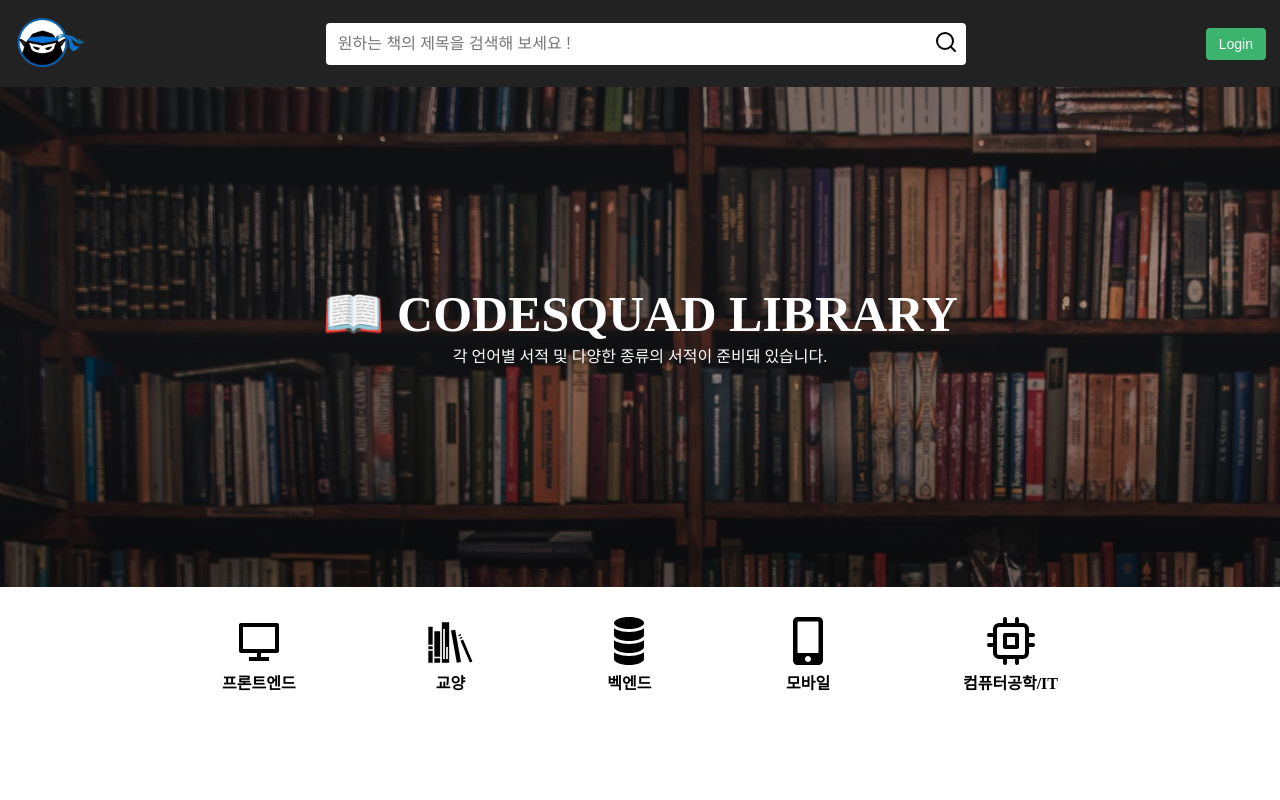
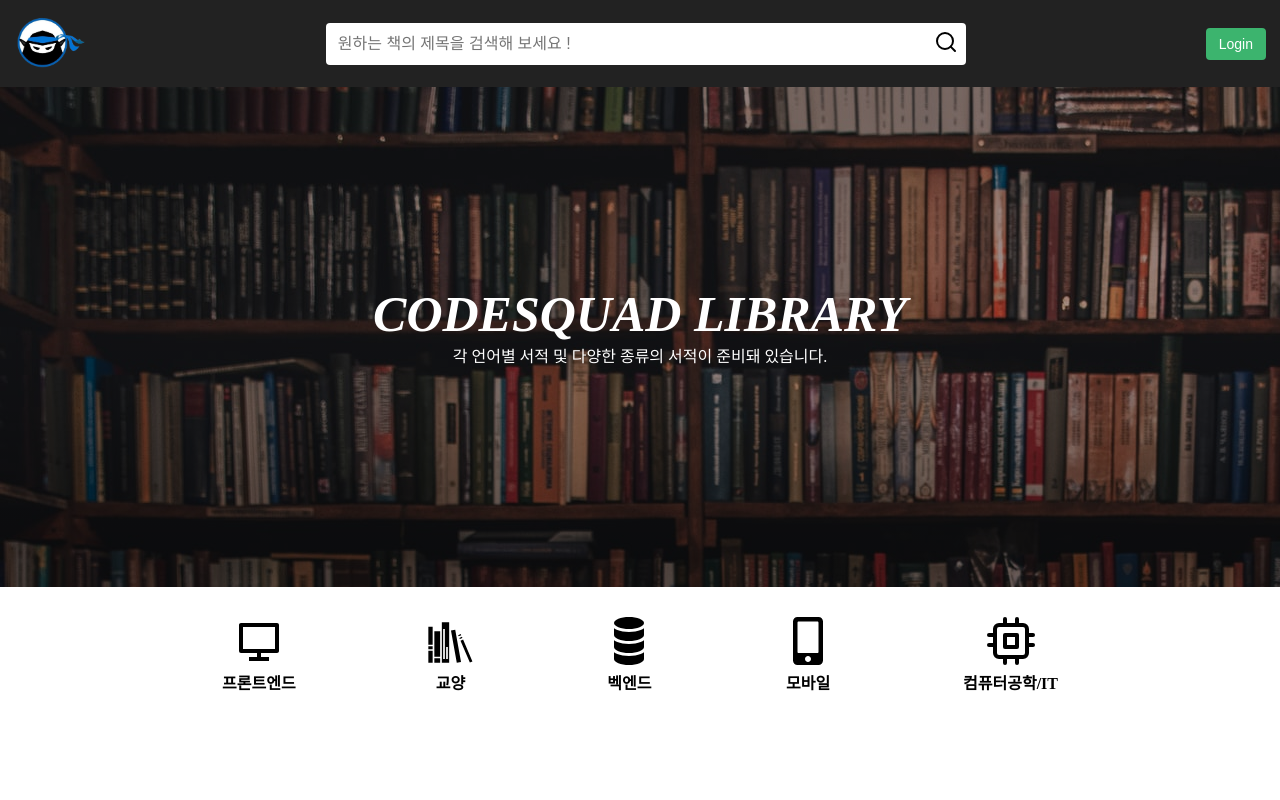
Before and after one commit to Library-solider/codesquad-library, a React (Create React App) app in the folder client/library-project/: page / in a window 1280 px wide. Shown: the top 800 px of the page. Built offline with nearby package versions, Linux system fonts and the light colour scheme; no server answers; the HTML template or start-up script is replaced by a standard one.

Commit message:
[#23] style : font-style italic 추가

```diff
--- a/client/library-project/src/components/introduce/Introduce.jsx
+++ b/client/library-project/src/components/introduce/Introduce.jsx
@@ -2,7 +2,7 @@
 import styled from "styled-components";
 import book from "../../assets/images/book-image.jpg";
 
-const MAIN_TITLE = "📖 CODESQUAD LIBRARY";
+const MAIN_TITLE = "CODESQUAD LIBRARY";
 const INTRODUCTION = "각 언어별 서적 및 다양한 종류의 서적이 준비돼 있습니다.";
 
 const Introduce = () => {
@@ -46,6 +46,7 @@
   background: ${({ theme: { gradient } }) => gradient.gradient_1};
 
   .title {
+    font-style: italic;
     font-weight: 800;
     margin-bottom: ${({ theme: { margins } }) => margins.base};
     font-size: ${({ theme }) => theme.fontSizes.titleSize};
```
